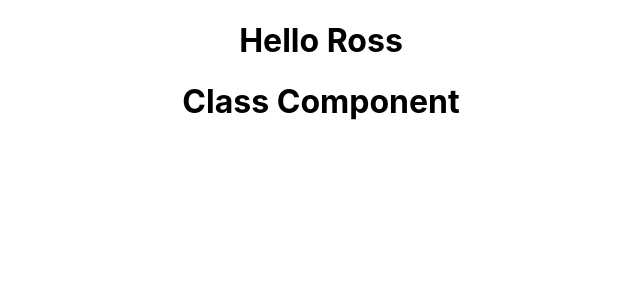
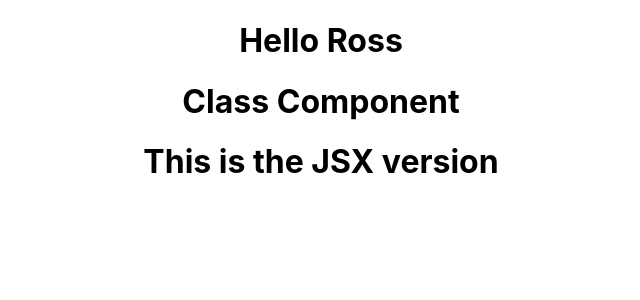
Before and after one commit to Lithill/react-hello-world, a React (Create React App) app in the folder hello-world/: page / in a window 1280 px wide. Shown: the top 300 px of the page, without its empty margins (319-959 px from the left). Built offline with nearby package versions, Linux system fonts and the light colour scheme.

Commit message:
Add component using JSX

```diff
--- a/hello-world/src/App.js
+++ b/hello-world/src/App.js
@@ -1,13 +1,15 @@
 import logo from './logo.svg';
 import './App.css';
-import Greet from './components/Greet';
+import Greet from './components/greet';
 import Welcome from './components/welcome';
+import HelloJSX from './components/HelloJSX';
 
 function App() {
   return (
     <div className="App">
       <Greet></Greet>
       <Welcome></Welcome>
+      <HelloJSX></HelloJSX>
     </div>
   );
 }
--- a/hello-world/src/components/Greet.js
+++ b/hello-world/src/components/Greet.js
@@ -1,8 +1,6 @@
 import React from 'react'
 
-// function Greet() {
-//     return <h1>Hello Ross</h1>
-// }
+// This is a functional component
 
 const Greet = () => <h1>Hello Ross</h1>
 
--- /dev/null
+++ b/hello-world/src/components/HelloJSX.js
@@ -0,0 +1,13 @@
+import React from 'react'
+
+// JSX
+
+const Hello = () => {
+    return (
+        <div>
+            <h1>This is the JSX version</h1>
+        </div>
+    )
+}
+
+export default Hello
--- a/hello-world/src/components/Welcome.js
+++ b/hello-world/src/components/Welcome.js
@@ -0,0 +1,11 @@
+import React, {Component} from 'react'
+
+// This is a class component
+
+class Welcome extends Component {
+    render() {
+        return <h1>Class Component</h1>
+    }
+}
+
+export default Welcome
--- a/hello-world/src/components/welcome.js
+++ /dev/null
@@ -1,11 +0,0 @@
-import React, {Component} from 'react'
-
-// This is a class component
-
-class Welcome extends Component {
-    render() {
-        return <h1>Class Component</h1>
-    }
-}
-
-export default Welcome
```
Also changed, not shown: hello-world/src/components/greet.js (deleted, +0 -7 lines).
